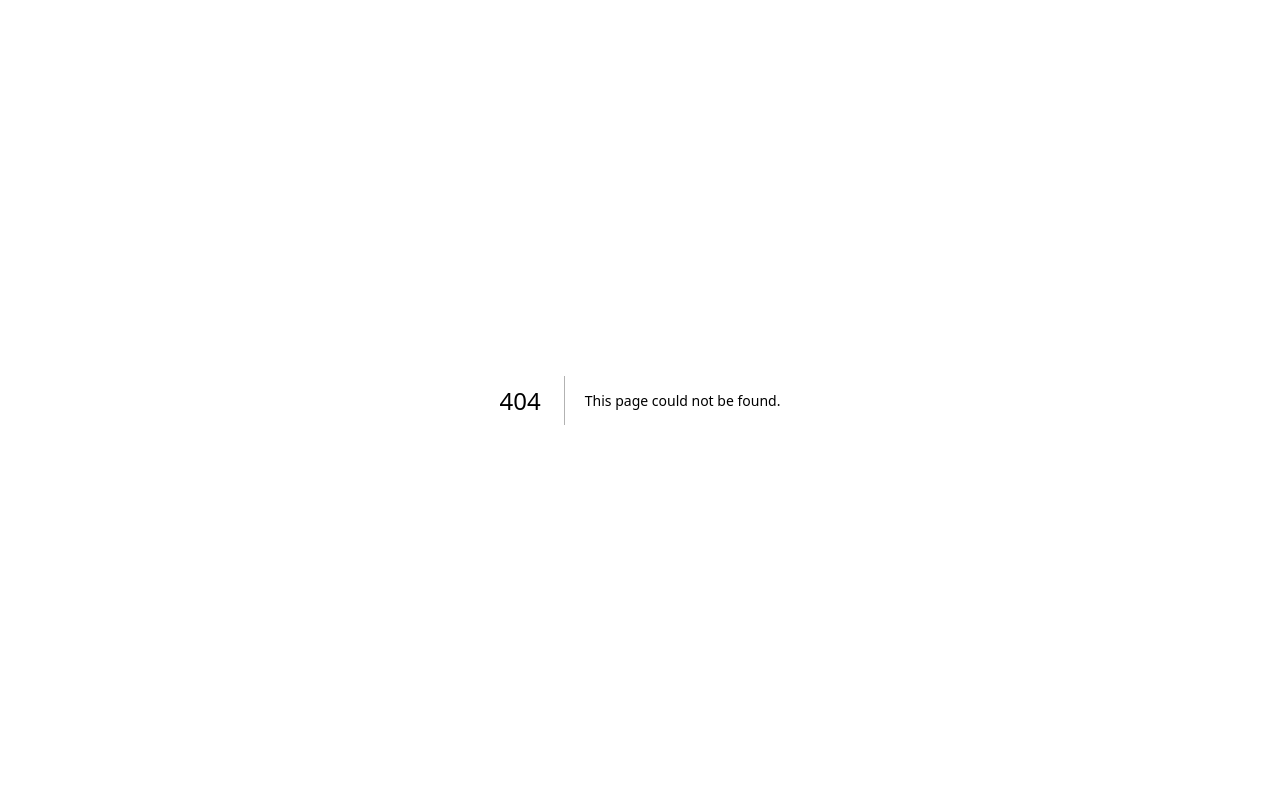
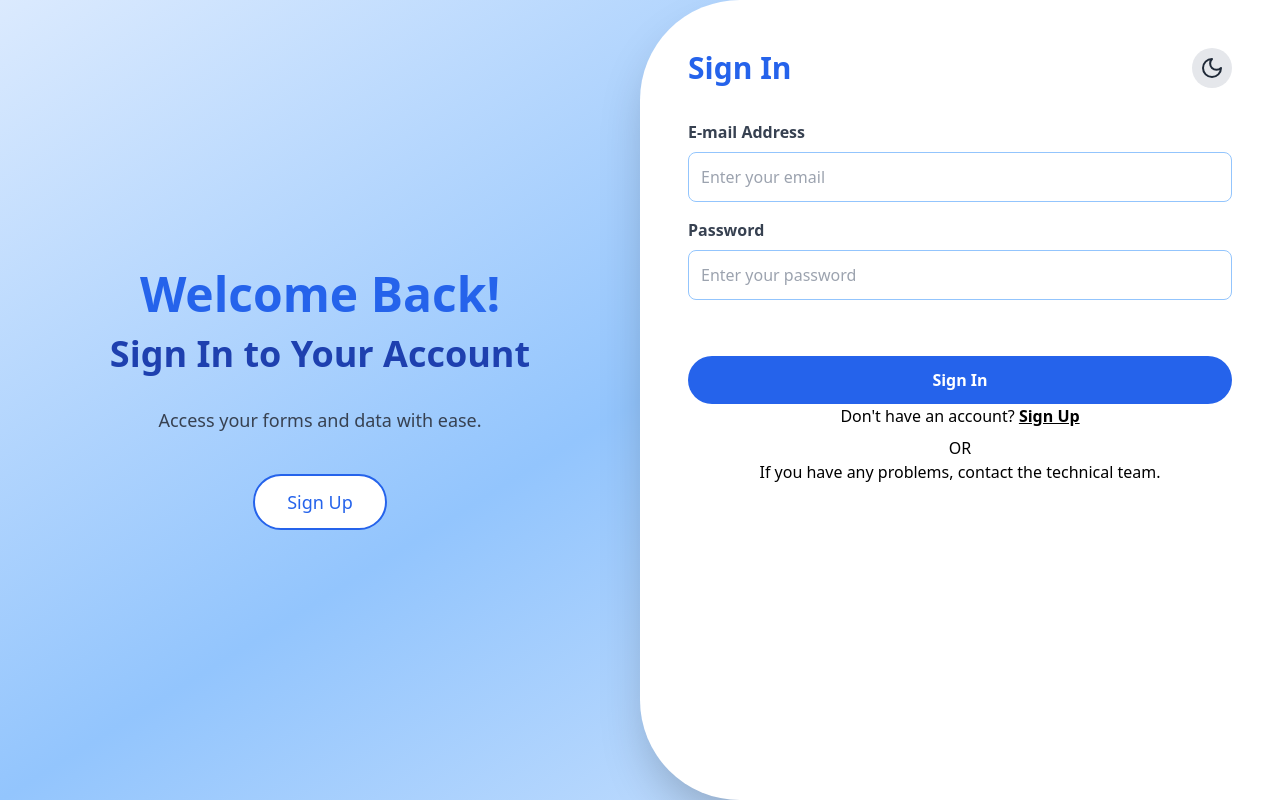
Before and after one commit to princegupta-in/FormBuilder_NITRR, a Next.js app in the folder client/: page /signin in a window 1280 px wide. Before the commit this address had no page. Built offline with nearby package versions, Linux system fonts and the light colour scheme.

Commit message:
added api call for signin and signup

```diff
--- a/client/package.json
+++ b/client/package.json
@@ -13,6 +13,7 @@
     "@radix-ui/react-icons": "^1.3.0",
     "@radix-ui/react-label": "^2.1.0",
     "@radix-ui/react-slot": "^1.1.0",
+    "axios": "^1.7.7",
     "class-variance-authority": "^0.7.0",
     "clsx": "^2.1.1",
     "framer-motion": "^11.5.5",
--- a/client/src/pages/signin/signin.js
+++ b/client/src/pages/signin/index.js
@@ -4,6 +4,7 @@ import React, { useState, useEffect } from 'react';
 import { motion } from 'framer-motion';
 import { Sun, Moon } from 'lucide-react';
 import Link from 'next/link';
+import axios from "axios";
 
 export default function SignIn() {
     const [darkMode, setDarkMode] = useState(false);
@@ -30,11 +31,19 @@ export default function SignIn() {
         return Object.keys(newErrors).length === 0;
     };
 
-    const handleSubmit = (e) => {
+    const handleSubmit = async (e) => {
         e.preventDefault();
         if (validate()) {
             console.log("Form Data:", formData);
         }
+        try {
+            const response = await axios.post("http://localhost:4000/api/v1/signin", formData);
+            console.log("Response:", response.data);
+            navigate("/home");
+        } catch (error){
+            console.log("Error:", error);
+        }
+
     };
 
     const backgroundStyle = darkMode
--- a/client/src/pages/signup/signup.js
+++ b/client/src/pages/signup/signup.js
@@ -54,7 +54,7 @@ export default function SignUp() {
         return Object.keys(newErrors).length === 0;
     };
 
-    const handleSubmit = (e) => {
+    const handleSubmit = async (e) => {
         e.preventDefault();
         if (validate()) {
             console.log("Form Data:", formData);
```
Also changed, not shown: 2 other files (tests, documents, lock files or other folders).
